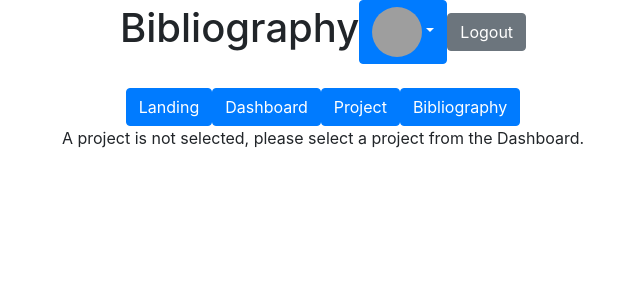
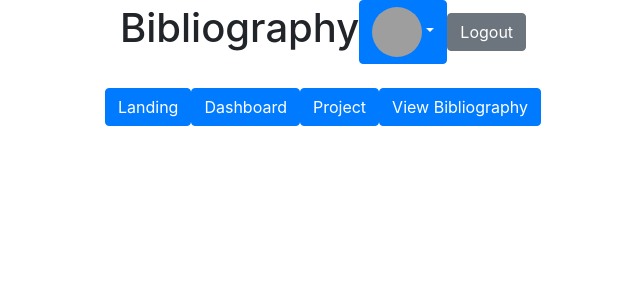
Before and after one commit to fidelitousone/researchpal-sprint2, a React (Create React App) app: page /bibliography in a window 1280 px wide. Shown: the top 300 px of the page, without its empty margins (317-957 px from the left). Built offline with nearby package versions, Linux system fonts and the light colour scheme; no server answers; grey boxes are pictures that could not be loaded.

Commit message:
add socket calls for View Bibliography page

```diff
--- a/src/Bibliography.jsx
+++ b/src/Bibliography.jsx
@@ -1,5 +1,4 @@
 import * as React from 'react';
-import CreateSource from './CreateSource';
 import Socket from './Socket';
 import NavigationBar from './NavigationBar';
 import UserInfoBar from './UserInfoBar';
@@ -25,39 +24,26 @@ export default function Bibliography() {
     React.useEffect(() => {
       Socket.emit('request_selected_project');
       Socket.on('give_project_name', (data) => {
+        console.log(data.project_name);
         setProjectName(data.project_name);
       });
     }, []);
   }
 
-  function projectSelected() {
-    if (projectName === '' || projectName === null) {
-      return false;
-    }
-    return true;
+  function GetCitations() {
+    GetProject();
+    console.log(projectName);
+    Socket.emit('get_all_citations', {
+      project_name: projectName,
+    });
   }
-
-  function renderProject() {
-    if (projectSelected()) {
-      return (<CreateSource usingProject={projectName} />);
-    }
-    return (
-      <div>
-        <span className="d-flex justify-content-center">
-          A project is not selected, please select a project from the Dashboard.
-        </span>
-      </div>
-    );
-  }
-
-  GetProject();
+  GetCitations();
 
   return (
     <div className="Bibliography">
       <UserInfoBar headerInfo="Bibliography" badgeInfo={projectName} profilePicture={image} />
       <br />
       <NavigationBar />
-      {renderProject()}
     </div>
   );
 }
--- a/src/Dashboard.jsx
+++ b/src/Dashboard.jsx
@@ -27,7 +27,6 @@ export default function Dashboard() {
   }
 
   function getStatus(key) {
-    console.log('Selected');
     history.push('/project');
     Socket.emit(
       'select_project',
--- a/src/NavigationBar.jsx
+++ b/src/NavigationBar.jsx
@@ -17,7 +17,7 @@ export default function NavigationBar() {
             <Button variant="primary">Project</Button>
           </Link>
           <Link to="/bibliography">
-            <Button variant="primary">Bibliography</Button>
+            <Button variant="primary">View Bibliography</Button>
           </Link>
         </ButtonGroup>
       </Container>
```
Also changed, not shown: 1 other file (tests, documents, lock files or other folders).
